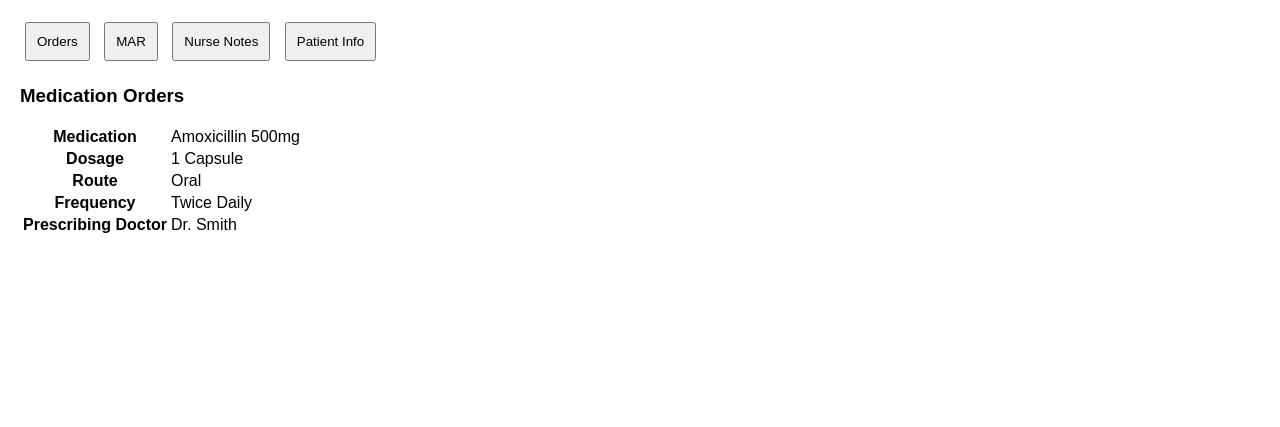
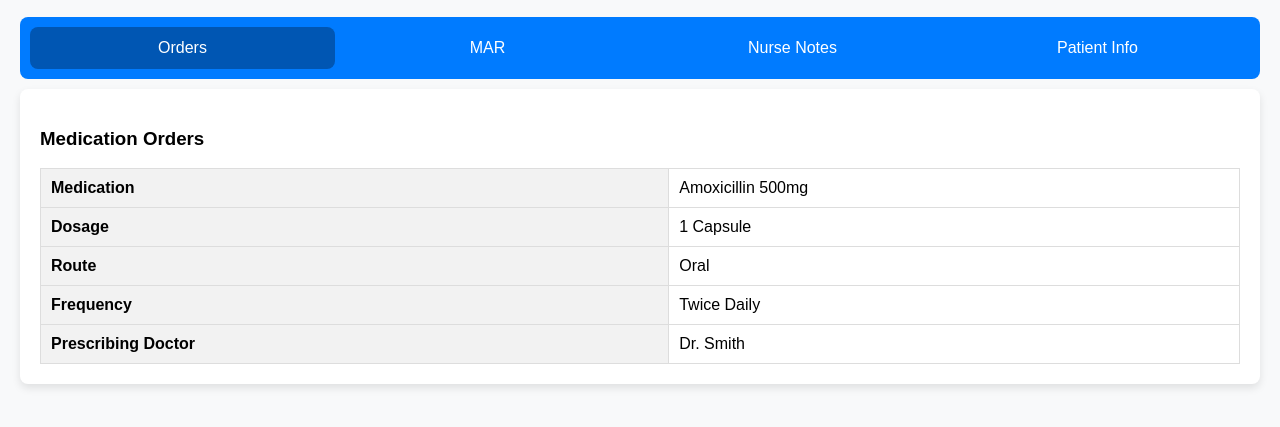
Before and after one commit to jst243/exampleMAR, a plain HTML site: page index.html in a window 1280 px wide. Shown: the part 51-478 px from the top of the page. Drawn offline with Linux system fonts and the light colour scheme.

Commit message:
Updated.

```diff
--- a/index.html
+++ b/index.html
@@ -8,33 +8,77 @@
         body {
             font-family: Arial, sans-serif;
             margin: 20px;
+            background-color: #f8f9fa;
+        }
+        .tabs {
+            display: flex;
+            justify-content: space-around;
+            background-color: #007bff;
+            padding: 10px;
+            border-radius: 8px;
+        }
+        .tabs button {
+            flex: 1;
+            padding: 12px;
+            border: none;
+            background: none;
+            color: white;
+            font-size: 16px;
+            cursor: pointer;
+            transition: background 0.3s;
+        }
+        .tabs button:hover, .tabs button.active {
+            background-color: #0056b3;
+            border-radius: 8px;
         }
         .tab {
             display: none;
+            background: white;
+            padding: 20px;
+            border-radius: 8px;
+            box-shadow: 0 4px 8px rgba(0, 0, 0, 0.1);
+            margin-top: 10px;
         }
         .tab.active {
             display: block;
         }
-        .tabs button {
+        table {
+            width: 100%;
+            border-collapse: collapse;
+            margin-top: 10px;
+        }
+        th, td {
+            border: 1px solid #ddd;
             padding: 10px;
-            margin: 5px;
-            cursor: pointer;
+            text-align: left;
+        }
+        th {
+            background-color: #f2f2f2;
+        }
+        textarea {
+            width: 100%;
+            padding: 10px;
+            border-radius: 5px;
+            border: 1px solid #ddd;
         }
     </style>
     <script>
         function openTab(tabName) {
             var tabs = document.getElementsByClassName('tab');
+            var buttons = document.querySelectorAll('.tabs button');
             for (var i = 0; i < tabs.length; i++) {
                 tabs[i].classList.remove('active');
+                buttons[i].classList.remove('active');
             }
             document.getElementById(tabName).classList.add('active');
+            document.querySelector(`[onclick="openTab('${tabName}')"]`).classList.add('active');
         }
     </script>
 </head>
 <body>
     <h2>Medication Administration Record</h2>
     <div class="tabs">
-        <button onclick="openTab('orders')">Orders</button>
+        <button onclick="openTab('orders')" class="active">Orders</button>
         <button onclick="openTab('mar')">MAR</button>
         <button onclick="openTab('nurseNotes')">Nurse Notes</button>
         <button onclick="openTab('patientInfo')">Patient Info</button>
@@ -62,7 +106,7 @@
 
     <div id="nurseNotes" class="tab">
         <h3>Nurse Notes</h3>
-        <textarea rows="5" cols="50" placeholder="Enter nurse notes here..."></textarea>
+        <textarea rows="5" placeholder="Enter nurse notes here..."></textarea>
     </div>
 
     <div id="patientInfo" class="tab">
```
